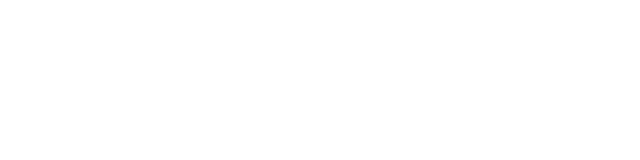
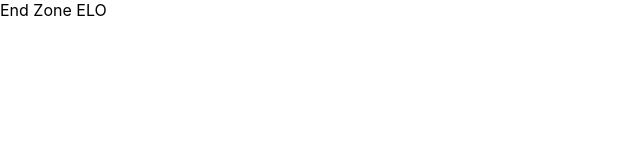
Before and after one commit to GTTribe/gttribe.github.io, a React (Create React App) app: page /#/elo in a window 1280 px wide. Before the commit this address had no page. Shown: the top 160 px of the page, without its empty margins (0-640 px from the left). Built offline with nearby package versions, Linux system fonts and the light colour scheme; the HTML template or start-up script is replaced by a standard one.

Commit message:
red zone elo page

```diff
--- a/src/App.js
+++ b/src/App.js
@@ -1,6 +1,7 @@
 import './App.css';
 import { HashRouter as Router, Routes, Route } from 'react-router-dom';
 import Home from './Home';
+import RedZoneELO from './leaderboard/RedZoneELO';
 
 function App() {
   return (
@@ -11,6 +12,7 @@
           return null;
         }}/>
         <Route path = '/home' element={<Home/>}/>
+        <Route path='/elo' element={<RedZoneELO/>}/>
       </Routes>
     </Router>
   );
--- /dev/null
+++ b/src/leaderboard/RedZoneELO.js
@@ -0,0 +1,7 @@
+export default function EndZoneELO() {
+    return (
+        <>
+            End Zone ELO
+        </>
+    )
+}
```
